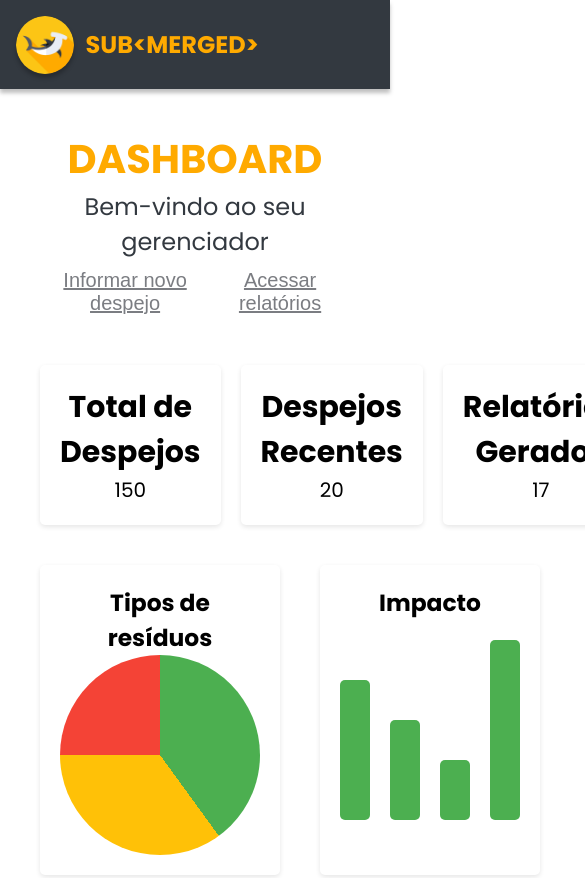
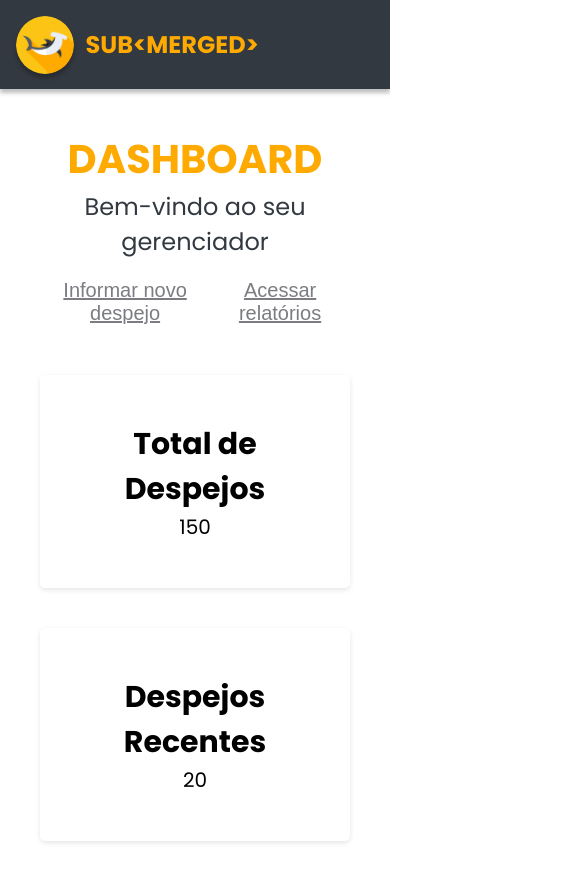
Before and after one commit to CaioLiang/fiap-global-solution, a plain HTML site: page dashboard.html in a window 390 px wide. Shown: the top 878 px of the page, 585 px wide, since content can reach past the window. Drawn offline with Linux system fonts and the light colour scheme.

Commit message:
Responsividade da tela menor Dashboard CSS

```diff
--- a/css/dashboard.css
+++ b/css/dashboard.css
@@ -103,3 +103,41 @@
     border-radius: 5px;
 
 }
+
+@media (max-width: 575px) {
+
+    .cadastrar-residuos button {
+        margin-top: 20px;
+    }
+
+    .acessar-relatorios button {
+        margin-top: 20px;
+    }
+
+    /* Gráficos */
+    .section-graficos {
+        gap: 2rem;
+        flex-wrap: wrap;
+    }
+
+    .card-despejo {
+        padding: 15% 15%;
+    }
+
+    .graficos {
+        flex-wrap: wrap;
+    }
+
+}
+
+@media (min-width: 576px) and (max-width: 767px) {
+
+}
+
+@media (min-width: 768px) and (max-width: 991px) {
+
+}
+
+@media (min-width: 992px) and (max-width: 1199px) {
+
+}
```
